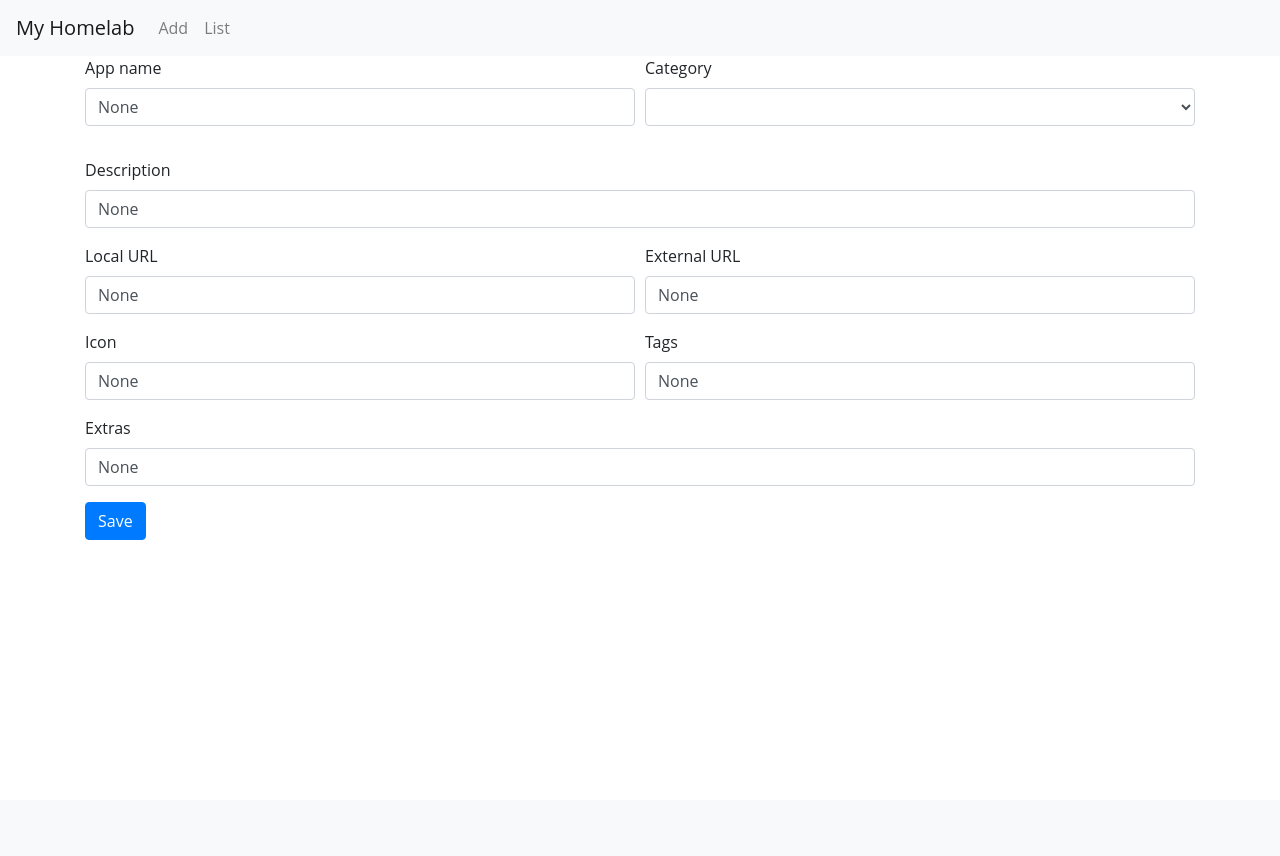
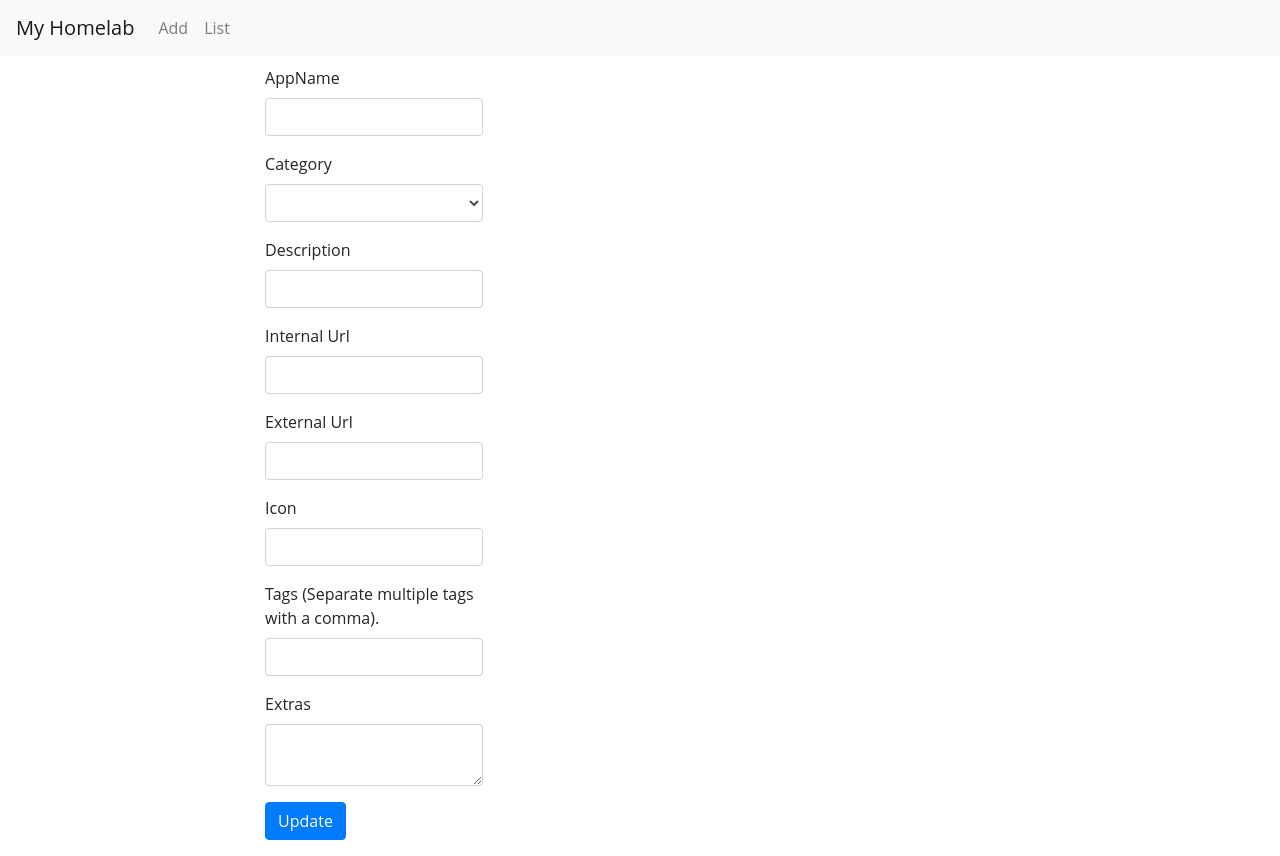
Before and after one commit to avezou/hommy, a Flask app: template templates/edit.html in a window 1280 px wide. Before the commit the page ends 540 px from the top, so only its background shows below. Run offline with Flask 3, Linux system fonts and the light colour scheme; the template is opened without the code that fills it: values that come from a table or form of the project are taken from there, others are empty; some libraries are stand-ins or nearby versions.

Commit message:
Edit form works when I used the short code

```diff
--- a/app.py
+++ b/app.py
@@ -85,20 +85,11 @@ def delete(app_id):
 
 @app.route('/edit/<int:app_id>', methods=['GET', 'POST'])
 def edit(app_id):
+    form = AppForm()
     db_app = execute_query('SELECT * FROM apps WHERE id =?', (app_id,), one=True)
     db_tags = execute_query('SELECT tag FROM tags t JOIN app_tags a ON a.tag_id = t.id WHERE a.app_id =?', (app_id,))
     tags = [tag['tag'] for tag in db_tags]
     # all_tags = execute_query('SELECT tag FROM tags')
-
-    form = AppForm()
-    form.tags.data = ','.join(tags)
-    form.name.data = db_app['name']
-    form.category.data = db_app['category']
-    form.description.data = db_app['description']
-    form.internal_url.data = db_app['internal_url']
-    form.external_url.data = db_app['external_url']
-    form.extras.data = db_app['extras']
-    form.icon.data = db_app['icon']
 
     if form.validate_on_submit():
         # Extract form data
@@ -129,7 +120,16 @@ def edit(app_id):
                 t = execute_query('SELECT id, tag FROM tags WHERE tag=?', (tag,), one=True)
                 execute_query('INSERT INTO app_tags(app_id, tag_id) VALUES(?, ?)', (myapp['id'], t['id']))
 
-        return redirect(url_for('list'))
+        return redirect(url_for('list_apps'))
+
+    form.tags.data = ','.join(tags)
+    form.name.data = db_app['name']
+    form.category.data = db_app['category']
+    form.description.data = db_app['description']
+    form.internal_url.data = db_app['internal_url']
+    form.external_url.data = db_app['external_url']
+    form.extras.data = db_app['extras']
+    form.icon.data = db_app['icon']
 
     return render_template('edit.html', form=form, icons=get_icon_list())
 
@@ -184,3 +184,13 @@ def add():
 
 if __name__ == '__main__':
     app.run(debug=True)
+
+ #
+ # <form method=post>
+ #          <dl>
+ #            {{ render_field(form.post_title) }}
+ #            {{ render_field(form.post_genre) }}
+ #            {{ render_field(form.body) }}
+ #          </dl>
+ #          <p><input type=submit value=Post>
+ #        </form>
--- a/forms.py
+++ b/forms.py
@@ -8,24 +8,28 @@ from wtforms.validators import DataRequired, Length, URL, Regexp, Optional
 def get_categories():
     connect = sqlite3.connect('./database.db')
     connect.row_factory = sqlite3.Row
-    allCategories = connect.execute('SELECT c.cat\
+    all_categories = connect.execute('SELECT c.cat\
                             FROM categories c ORDER BY c.cat').fetchall()
     connect.close()
 
     categories = []
-    for cat in allCategories:
+    for cat in all_categories:
         categories.append(cat['cat'])
 
     return categories
 
+
 class AppForm(FlaskForm):
     name = StringField('AppName', validators=[DataRequired(), Length(min=3, max=15)])
-    category = SelectField('Category', validators=[DataRequired(),], choices=get_categories())
-    description = StringField('Description', validators=[DataRequired(),])
+    category = SelectField('Category', validators=[DataRequired(), ], choices=get_categories())
+    description = StringField('Description', validators=[DataRequired(), ])
     internal_url = URLField('Internal Url', validators=[DataRequired(), URL()])
     external_url = URLField('External Url', validators=[DataRequired(), URL()])
-    icon = StringField('Icon', validators=[DataRequired(),])
-    tags = StringField('Tags (Separate multilple tags with a comma).', validators=[Regexp('[^,\s][^\,]*[^,\s]*', message='Tags must contain letters only'), Length(min=3, max=25)])
+    icon = StringField('Icon', validators=[DataRequired(), ])
+    tags = StringField('Tags (Separate multiple tags with a comma).',
+                       validators=[Regexp(r'[^,\s][^\,]*[^,\s]*', message='Tags must contain letters only separated '
+                                                                          'by commas.'),
+                                   Length(min=3, max=35)])
     extras = TextAreaField("Extras")
 
     submit = SubmitField('Update')
--- a/requirements.txt
+++ b/requirements.txt
@@ -1,5 +1,4 @@
 antiorm==1.2.1
-APScheduler==3.10.4
 blinker==1.8.1
 certifi==2024.2.2
 charset-normalizer==3.3.2
--- a/templates/edit.html
+++ b/templates/edit.html
@@ -2,61 +2,20 @@
 {% import 'bootstrap/wtf.html' as wtf %}
 
 {% block content %}
-<form method="POST">
-    {{ form.csrf_token }}
+<div class="row">
+  <div class="col-md-12">
+  </div>
   <div class="container">
-    <div class="form-row">
-      <div class="form-group col-md-6">
-        <label for="name">App name</label>
-        <input type="text" class="form-control" id="name" placeholder="Name" value="{{ form.name.data }}">
-      </div>
-      <div class="form-group  required col-md-6">
-        {{ wtf.form_field(form.category) }}
+      <div class="row">
+        <div class="col-md-10 col-lg-8 mx-lg-auto mx-md-auto">
+
+          <div class="row">
+              <div class="col-md-6 table">
+              {{ wtf.quick_form(form, horizontal_columns=(inline, 50, 50), form_type="horizontal", button_map={'submit': 'primary'}) }}
               </div>
           </div>
-    <div class="form-group">
-      <label for="description">Description</label>
-      <input type="text" class="form-control" id="description" placeholder="Description" value="{{ form.description.data }}">
-    </div>
-    <div class="form-row">
-        <div class="form-group col-md-6">
-            <label for="internal_url">Local URL</label>
-            <input type="text" class="form-control" id="internal_url" placeholder="Local URL" value="{{ form.internal_url.data }}">
-        </div>
-        <div class="form-group col-md-6">
-            <label for="external_url">External URL</label>
-            <input type="text" class="form-control" id="external_url" placeholder="External URL" value="{{ form.external_url.data }}">
       </div>
   </div>
-    <div class="form-row">
-        <div class="form-group col-md-6">
-            <label for="icon">Icon</label>
-            <input type="text" class="form-control" id="icon" placeholder="Icon" value="{{ form.icon.data }}" list="icons">
-        </div>
-        <div class="form-group col-md-6">
-            <label for="tags">Tags</label>
-            <input type="text" class="form-control" id="tags" placeholder="Tags" value="{{ form.tags.data }}" list="taglist">
   </div>
 </div>
-    <div class="form-group">
-        <label for="extras">Extras</label>
-        <input type="text" class="form-control" id="extras" placeholder="Additional data" value="{{ form.extras.data }}">
-    </div>
-    <div class="form-group">
-        <button type="submit" class="btn btn-primary">Save</button>
-    </div>
-
-    </div>
-</form>
-
-<datalist id="icons">
-    {% for icon in icons %}
-      <option value="{{ icon }}"></option>
-    {% endfor %}
-</datalist>
-<datalist id="taglist">
-    {% for tag in tags %}
-      <option value="{{ tag }}"></option>
-    {% endfor %}
-</datalist>
 {% endblock %}
--- a/templates/list.html
+++ b/templates/list.html
@@ -25,7 +25,7 @@
         {{ tag['tag'] }}{{ ", " if not loop.last else "" }}
         {% endfor %}
       </TD>
-      <TD><a href="{{ url_for('edit', id=app['id']) }}">Edit</a></TD>
+      <TD><a href="{{ url_for('edit', app_id=app['id']) }}">Edit</a></TD>
       <TD><button class="btn btn-sm btn-danger" onclick=confirmDelete("{{ app['id'] }}")>Delete</button></TD>
     </TR>
     {% endfor %}
```
Lines whose indentation alone changed are shown as unchanged.
